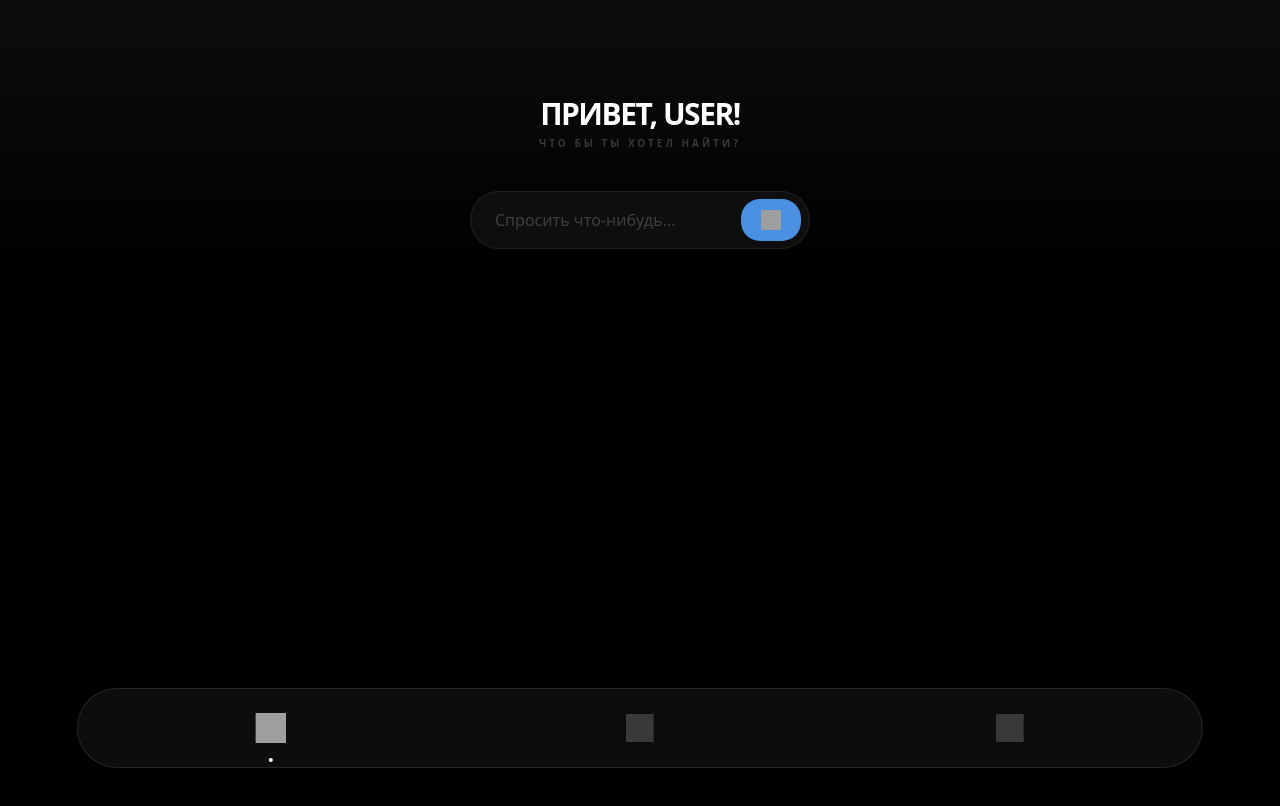
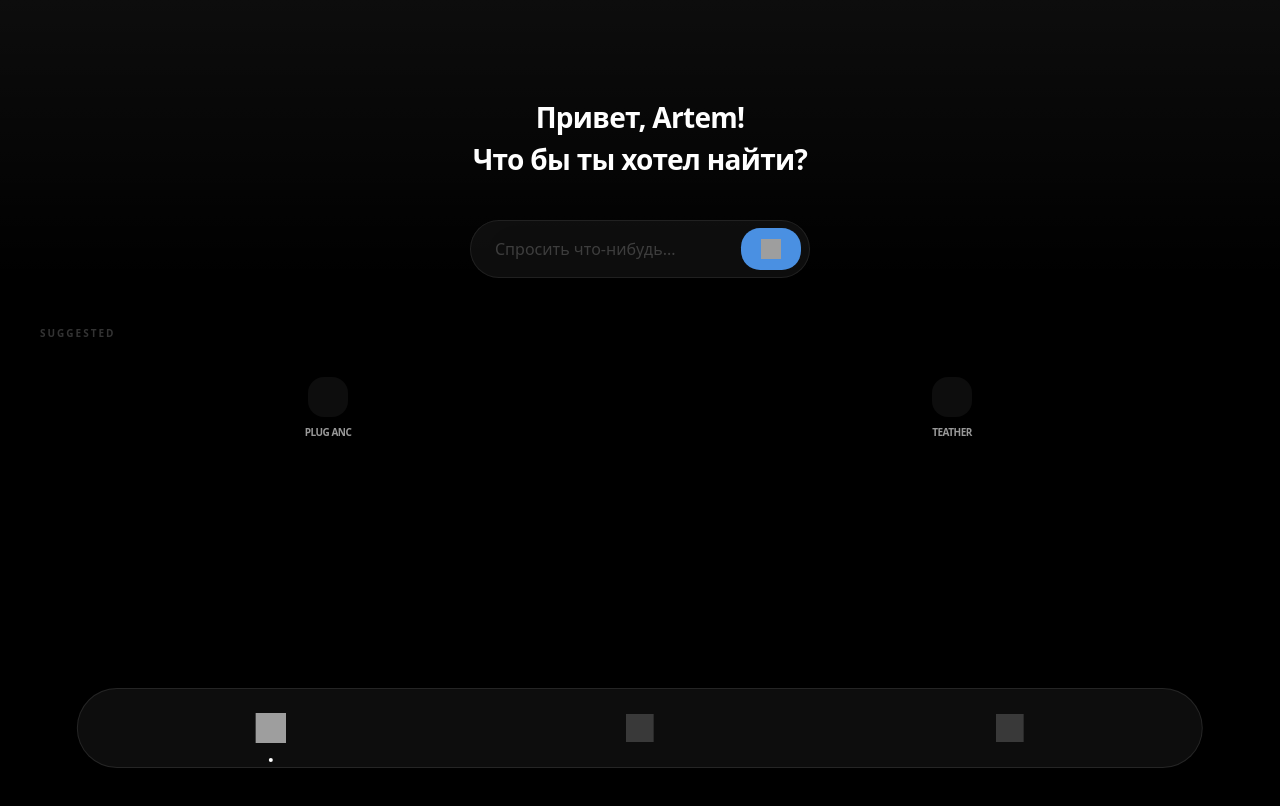
Before and after one commit to fugu70539/PluginBox, a Next.js app: page / in a window 1280 px wide. Shown: the top 806 px of the page. Built offline with nearby package versions, Linux system fonts and the light colour scheme; grey boxes are pictures that could not be loaded.

Commit message:
Update Hub.tsx

```diff
--- a/src/components/views/Hub.tsx
+++ b/src/components/views/Hub.tsx
@@ -1,16 +1,19 @@
 "use client";
+
 import { useEffect, useState } from "react";
 import { motion } from "framer-motion";
 import { SearchInput } from "../ui/SearchInput";
 
 export default function Hub() {
-  const [userName, setUserName] = useState("User");
+  const [userName, setUserName] = useState("Artem");
 
   useEffect(() => {
-    if (typeof window !== "undefined" && window.Telegram?.WebApp) {
-      const tg = window.Telegram.WebApp;
+    const tg = (window as any).Telegram?.WebApp;
+    if (tg) {
       tg.ready();
-      setUserName(tg.initDataUnsafe.user?.first_name || "Artem");
+      tg.expand();
+      const firstName = tg.initDataUnsafe?.user?.first_name;
+      if (firstName) setUserName(firstName);
     }
   }, []);
 
@@ -21,15 +24,35 @@ export default function Hub() {
       className="min-h-screen space-bg px-6 pt-24"
     >
       <header className="flex flex-col items-center justify-center text-center mb-10">
-        <h1 className="text-3xl font-black uppercase tracking-tighter mb-1">
+        {/* Приветствие */}
+        <h1 className="text-[28px] font-bold tracking-tight">
           Привет, {userName}!
         </h1>
-        <p className="text-white/20 text-[10px] font-black uppercase tracking-[0.3em]">
+
+        {/* Подзаголовок: теперь такой же стиль, как у H1 */}
+        <h2 className="text-[28px] font-bold tracking-tight">
           Что бы ты хотел найти?
-        </p>
+        </h2>
       </header>
 
       <SearchInput />
+
+      {/* Сетка Suggested */}
+      <div className="mt-12">
+        <h2 className="text-white/20 text-[10px] font-bold uppercase tracking-[0.2em] mb-4 ml-4">
+          Suggested
+        </h2>
+        <div className="grid grid-cols-2 gap-4 pb-10">
+          <div className="glass-ios rounded-[2.2rem] p-6 flex flex-col items-center py-5 transition-transform active:scale-95">
+            <div className="w-10 h-10 bg-white/5 rounded-2xl mb-2" />
+            <span className="text-[10px] font-bold uppercase tracking-tighter opacity-60">Plug anc</span>
+          </div>
+          <div className="glass-ios rounded-[2.2rem] p-6 flex flex-col items-center py-5 transition-transform active:scale-95">
+            <div className="w-10 h-10 bg-white/5 rounded-2xl mb-2" />
+            <span className="text-[10px] font-bold uppercase tracking-tighter opacity-60">Teather</span>
+          </div>
+        </div>
+      </div>
     </motion.div>
   );
 }
```
